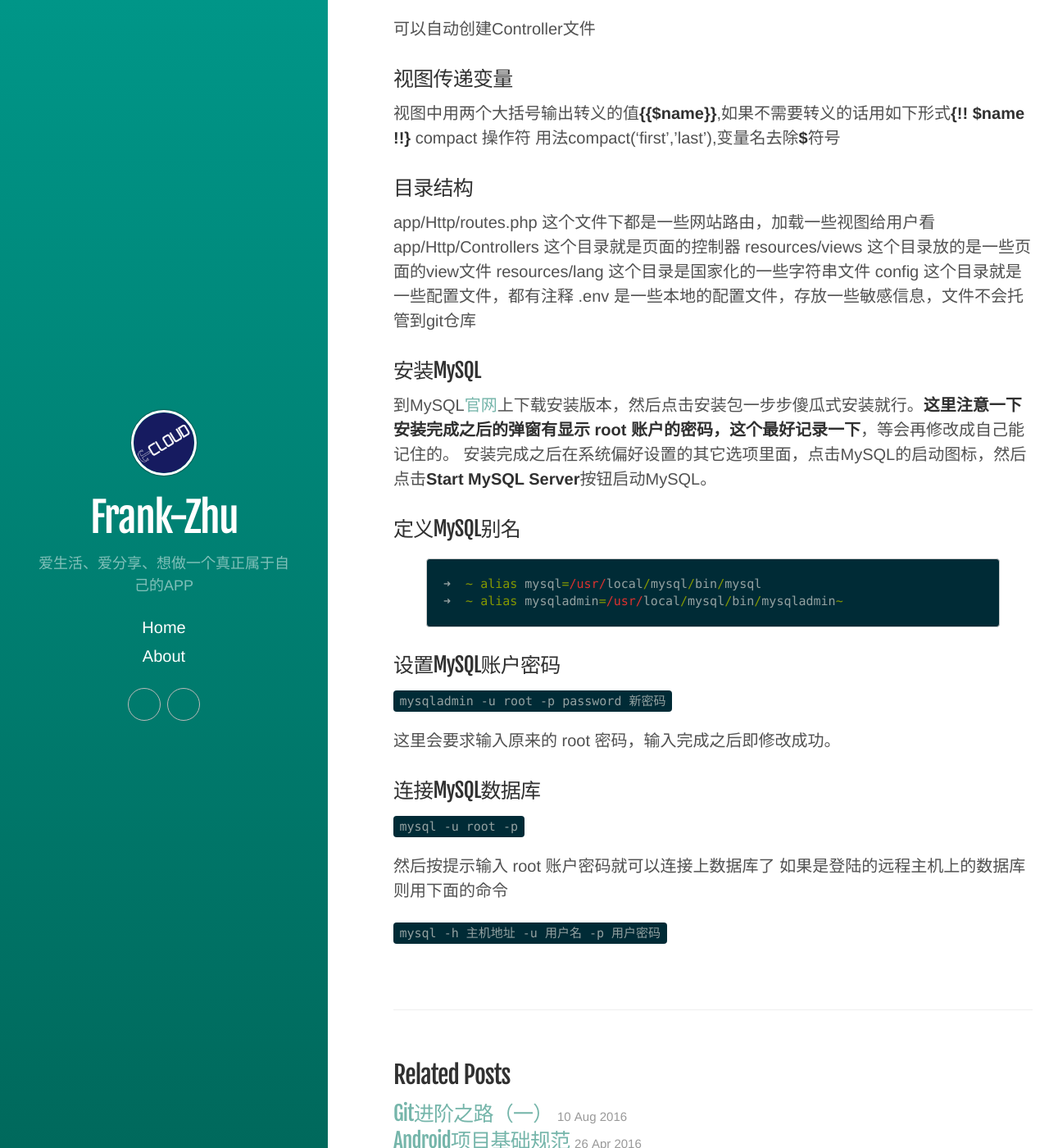
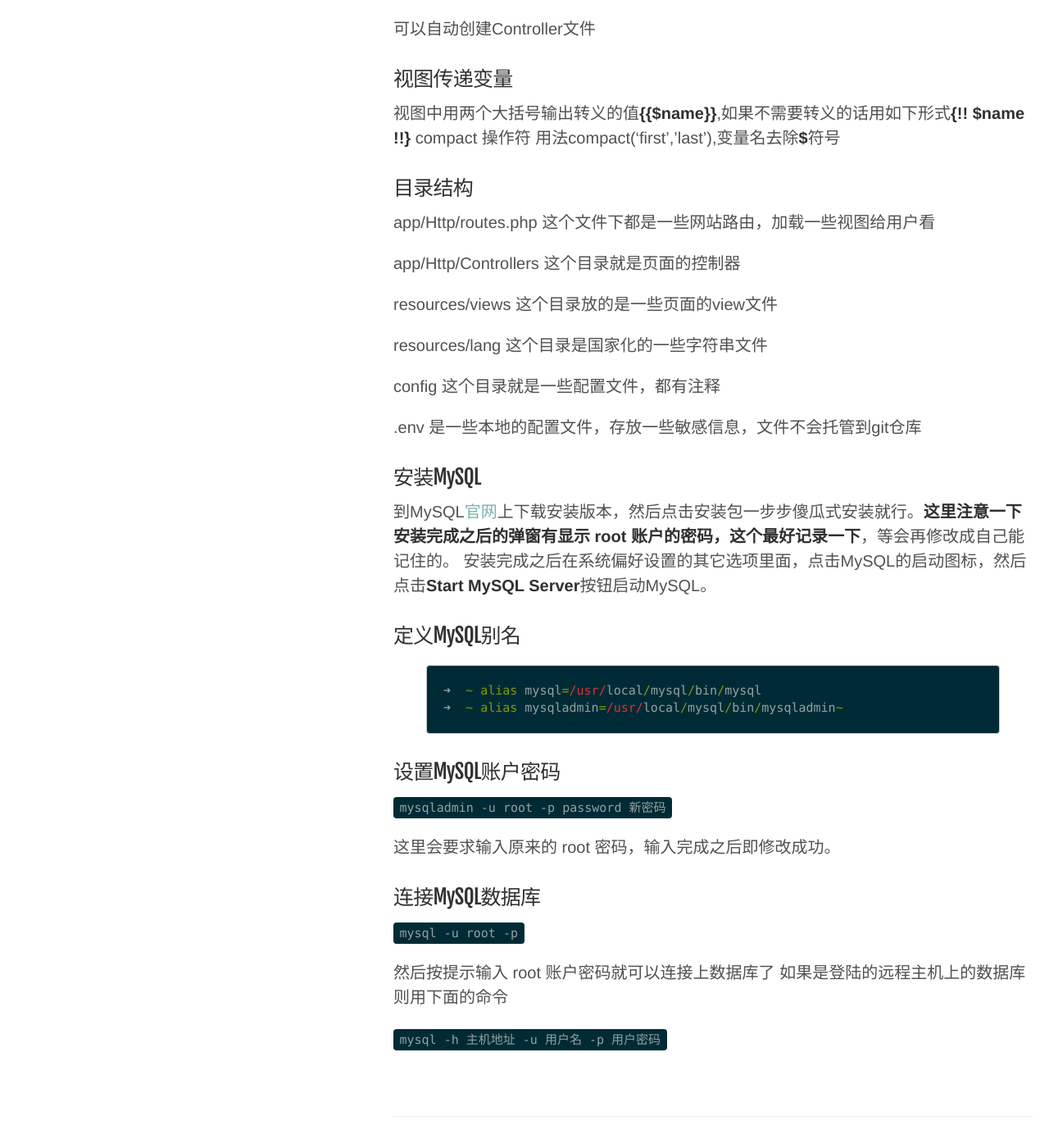
Before and after one commit to Frank-Zhu/Frank-Zhu.github.io, a Jekyll site: the page built from _posts/2016-09-05-php-larvavel-learn-part1.md, in a window 1280 px wide and 1400 px high, scrolled down 834 px. Shown: the whole window at 82% size. Built offline with Jekyll 4.4.1, drawn with Linux system fonts in a browser that asks for light colours; some web fonts are replaced; comment, search, counter and statistics services are not loaded; some of the changed text lies outside the part shown.

```diff
--- a/_layouts/post.html
+++ b/_layouts/post.html
@@ -1,5 +1,5 @@
 ---
-layout: default
+layout: post_default
 comments: true
 ---
 
--- /dev/null
+++ b/_layouts/post_default.html
@@ -0,0 +1,15 @@
+<!DOCTYPE html>
+<html xmlns="http://www.w3.org/1999/xhtml" xml:lang="en" lang="en-us">
+
+  {% include head.html %}
+
+  <body class="theme-base-0c">
+
+    <div class="content container">
+      {{ content }}
+    </div>
+
+	{% include footer.html %}
+
+  </body>
+</html>
--- a/_posts/2016-09-05-php-larvavel-learn-part1.md
+++ b/_posts/2016-09-05-php-larvavel-learn-part1.md
@@ -44,10 +44,15 @@ compact 操作符 用法compact(‘first’,’last’),变量名去除**$**符
 ### 目录结构
 
 app/Http/routes.php 这个文件下都是一些网站路由，加载一些视图给用户看
+
 app/Http/Controllers 这个目录就是页面的控制器
+
 resources/views 这个目录放的是一些页面的view文件
+
 resources/lang 这个目录是国家化的一些字符串文件
+
 config 这个目录就是一些配置文件，都有注释
+
 .env 是一些本地的配置文件，存放一些敏感信息，文件不会托管到git仓库
 
 ### 安装MySQL
```
Also changed, not shown: _posts/2016-09-12-php-larvavel-learn-part2.md (added, +34 -0 lines).
